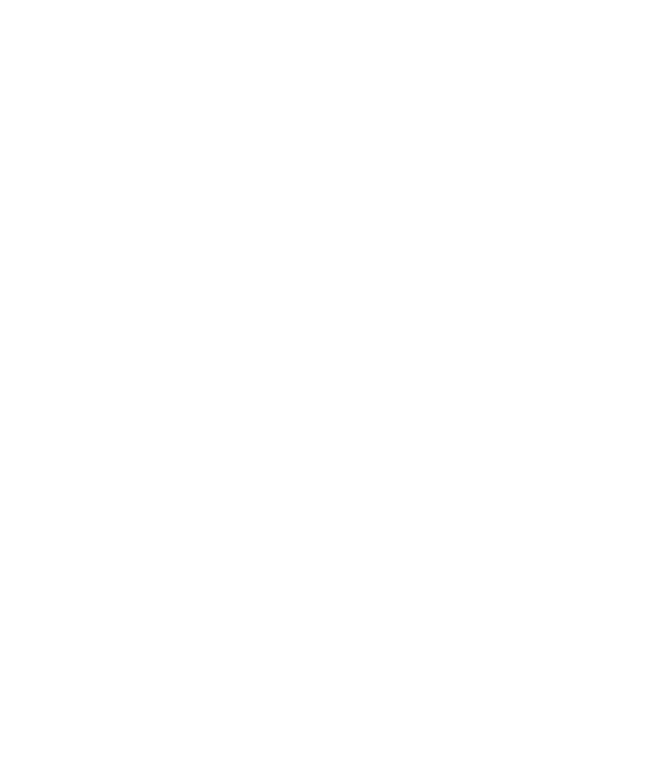
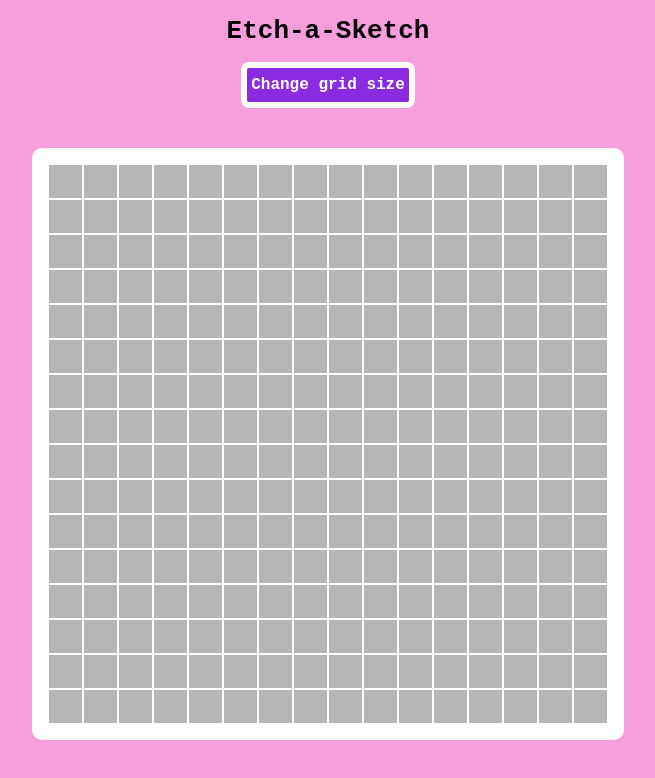
Before and after one commit to Siddhant1423/project-sketch, a plain HTML site: page index.html in a window 1280 px wide. Shown: the whole page, without its empty margins (312-967 px from the left). Drawn offline with Linux system fonts and the light colour scheme.

Commit message:
Add CSS file and made changes to JS file.

```diff
--- a/index.html
+++ b/index.html
@@ -5,8 +5,11 @@
     <meta name="viewport" content="width=device-width, initial-scale=1.0">
     <title>Etch-a-Sketch</title>
     <script src="script.js" defer></script>
+    <link rel="stylesheet" href="style.css">
+
 </head>
 <body>
-    <div id="container"></div>
+    <div id="container">
+    </div>
 </body>
 </html>
--- a/script.js
+++ b/script.js
@@ -1 +1,26 @@
-div = document.querySelector("#container");
+const headingDiv = document.createElement("div");
+headingDiv.id = "heading";
+const heading = document.createElement("h1");
+heading.textContent = "Etch-a-Sketch";
+const btn = document.createElement("button");
+btn.textContent = "Change grid size"
+btn.id = "btn-resize";
+document.body.prepend(headingDiv);
+headingDiv.appendChild(heading)
+headingDiv.appendChild(btn)
+
+const div = document.querySelector("#container");
+
+for(let i = 0 ; i < 16*16 ; i++){
+    const divBlock = document.createElement("div");
+    divBlock.className = "tiles";
+    div.appendChild(divBlock);
+    divBlock.addEventListener('mouseover',(event)=>{
+        event.target.style.backgroundColor = "blueviolet";
+    });
+}
+
+resizeBtn = document.querySelector("#btn-resize");
+resizeBtn.addEventListener('click',()=>{
+    let num = prompt('Enter your desired grid size here ( size < 100 ) :');
+})
--- /dev/null
+++ b/style.css
@@ -0,0 +1,52 @@
+*{
+    padding: 0;
+    margin: 0;
+    font-family: monospace;
+}
+body{
+    background-color: rgb(247, 159, 220);
+}
+#heading{
+    display: flex;
+    flex-direction: column;
+    align-items: center;
+    padding:16px;
+    width: 250px;
+    height: fit-content;
+    margin-left: auto;
+    margin-right: auto;
+    border: 0;
+}
+#btn-resize{
+    margin-top: 16px;
+    padding: 8px 4px;
+    background-color: blueviolet;
+    border: solid 6px white;
+    border-radius: 8px;
+    font-size: large;
+    font-weight: bold;
+    color: white;
+
+}
+#container{
+    display: flex;
+    flex-wrap: wrap;
+    justify-content: space-between;
+    height: 560px;
+    width: 560px;
+    border:solid 16px white;
+    margin-top: 24px;
+    margin-right: auto;
+    margin-left: auto;
+    padding: 0px;
+    border-radius: 10px;
+    background-color: #b6b6b6;
+}
+
+div{
+
+    height: 33px;
+    width: 33px;
+    border: solid 1px white;
+    flex-shrink: 0;
+}
```
